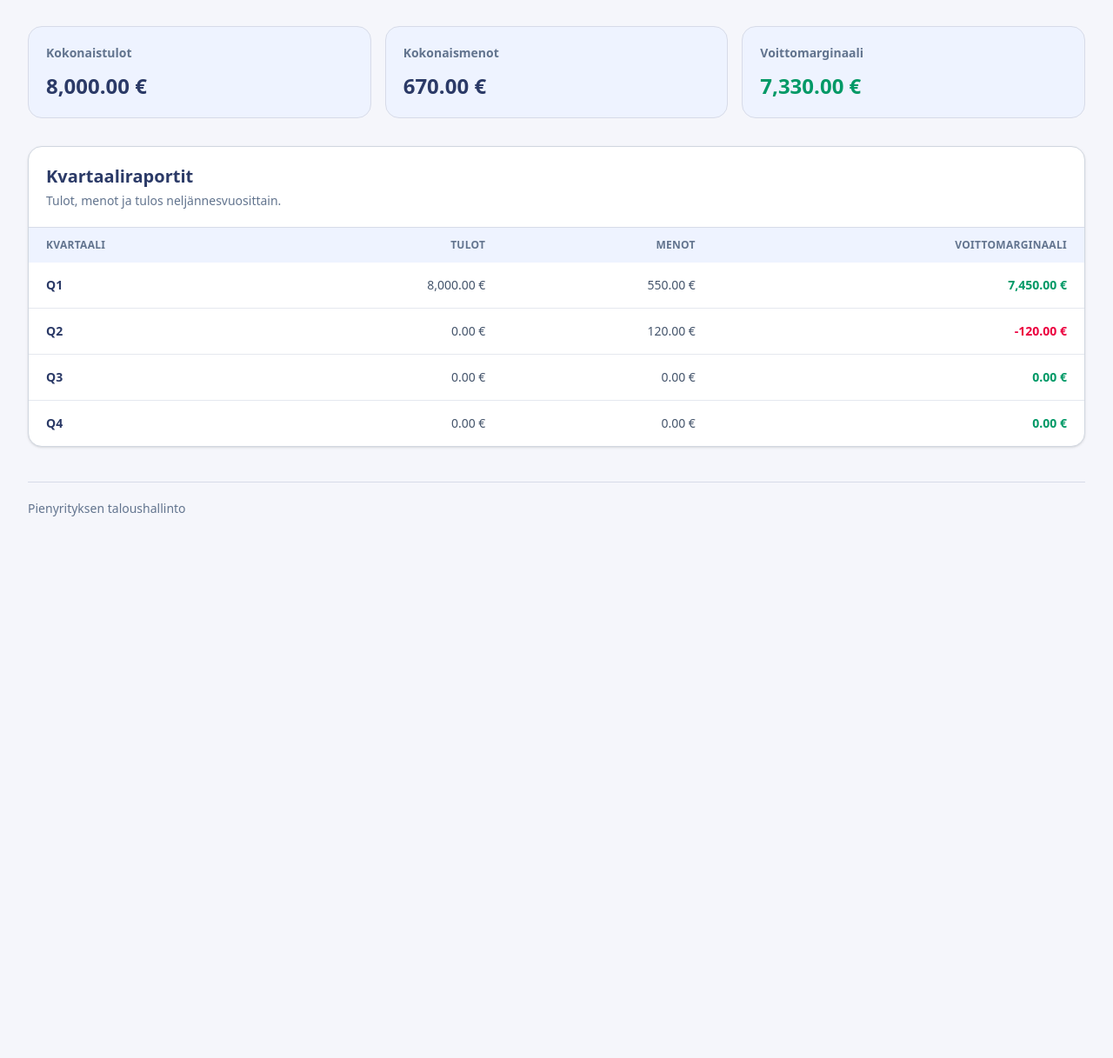
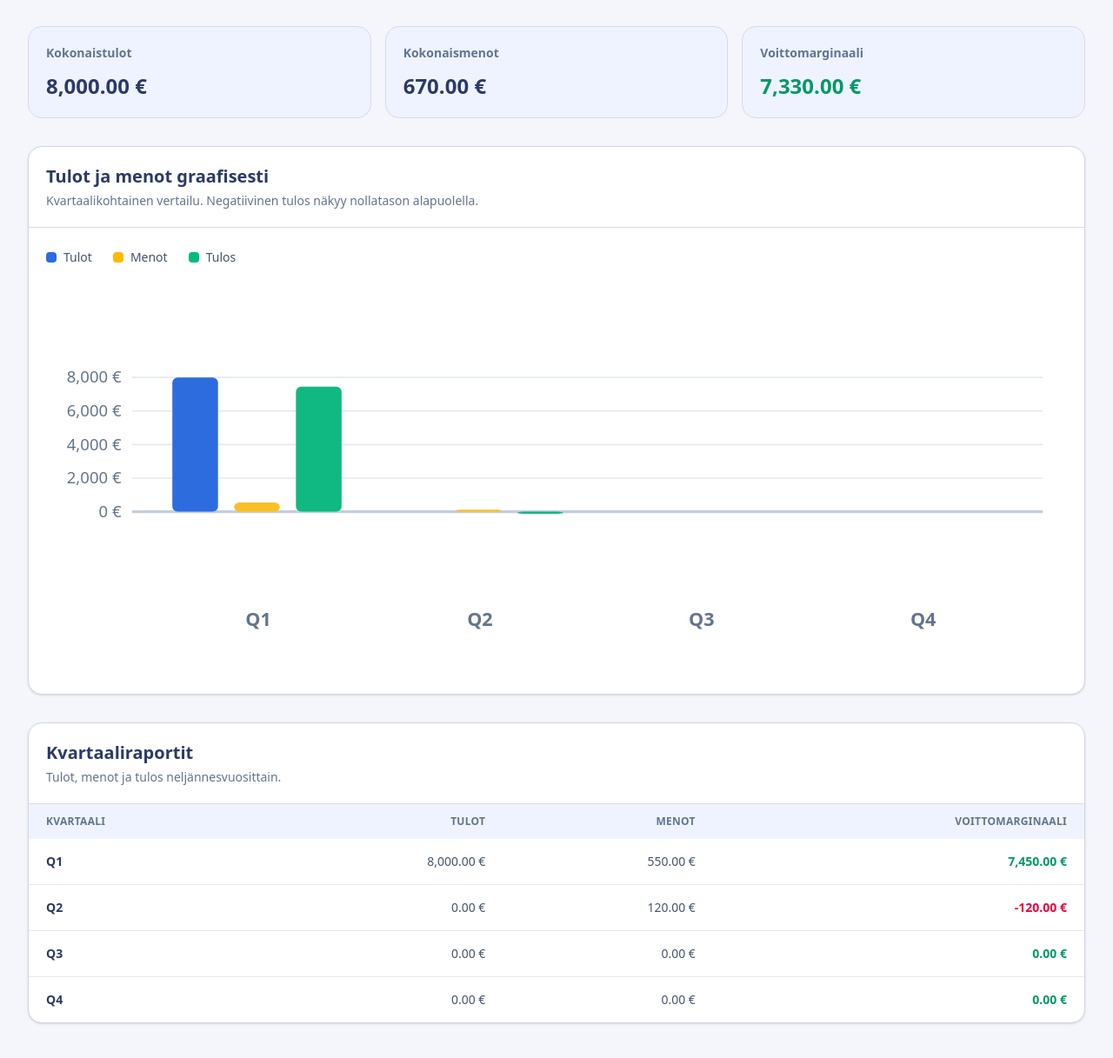
Before and after one commit to Savo-Consortium-of-Education/ed, a PHP site: page /reports.php in a window 1280 px wide. Shown: the part 235-1452 px from the top of the page at 87% size. Before the commit the page ends 829 px from the top, so only its background shows below. Run offline with PHP 8.4, Linux system fonts and the light colour scheme; a user stored in the database is signed in; data comes from the database, SQL or seed files in the repository; style sheets or scripts are compiled from the project's sources.

Commit message:
Add report charts

```diff
--- a/src/assets/tailwind.input.css
+++ b/src/assets/tailwind.input.css
@@ -45,4 +45,41 @@
   .form-control {
     @apply block w-full rounded-xl border border-border-strong bg-white px-3.5 py-2.5 text-sm text-ink shadow-sm outline-none transition placeholder:text-slate-400 focus:border-brand focus:ring-2 focus:ring-blue-100;
   }
+
+  .report-chart {
+    @apply block h-auto w-full;
+  }
+
+  .report-chart-grid {
+    stroke: #e5e8ef;
+    stroke-width: 1;
+  }
+
+  .report-chart-axis {
+    stroke: #c4cddf;
+    stroke-width: 2;
+  }
+
+  .report-chart-label,
+  .report-chart-quarter {
+    fill: #64748b;
+    font-size: 12px;
+  }
+
+  .report-chart-quarter {
+    font-size: 14px;
+    font-weight: 700;
+  }
+
+  .report-chart-income {
+    fill: #2d6cdf;
+  }
+
+  .report-chart-expense {
+    fill: #fbbf24;
+  }
+
+  .report-chart-profit {
+    fill: #10b981;
+  }
 }
--- a/src/reports.php
+++ b/src/reports.php
@@ -20,6 +20,18 @@ for ($q = 1; $q <= 4; $q++) {
     $stmt->execute([$start_month, $end_month]);
     $quarters[$q] = $stmt->fetch(PDO::FETCH_ASSOC);
 }
+
+$chartMax = 0;
+foreach ($quarters as $data) {
+    $income = (float) ($data['income'] ?? 0);
+    $expense = (float) ($data['expense'] ?? 0);
+    $quarterProfit = $income - $expense;
+    $chartMax = max($chartMax, $income, $expense, abs($quarterProfit));
+}
+$chartMax = max($chartMax, 1);
+$chartBaseline = 170;
+$chartHeight = 100;
+$chartScale = $chartHeight / $chartMax;
 
 $pageTitle = 'Raportit';
 $activePage = 'reports';
@@ -44,6 +56,58 @@ require 'partials/header.php';
         <p class="text-sm font-semibold text-slate-500">Voittomarginaali</p>
         <p class="mt-3 text-2xl font-bold <?php echo $profit >= 0 ? 'text-emerald-600' : 'text-rose-600'; ?>"><?php echo number_format($profit, 2); ?> €</p>
     </article>
+</section>
+
+<section class="surface mb-8 overflow-hidden">
+    <div class="border-b border-[#d7dbe8] px-5 py-5">
+        <h2 class="text-xl font-bold text-ink">Tulot ja menot graafisesti</h2>
+        <p class="mt-1 text-sm text-slate-500">Kvartaalikohtainen vertailu. Negatiivinen tulos näkyy nollatason alapuolella.</p>
+    </div>
+    <div class="overflow-x-auto px-5 py-6">
+        <div class="min-w-[42rem]">
+            <div class="mb-5 flex flex-wrap gap-x-6 gap-y-2 text-sm text-slate-600" aria-label="Kaavion selite">
+                <span class="inline-flex items-center gap-2"><span class="h-3 w-3 rounded-sm bg-brand" aria-hidden="true"></span>Tulot</span>
+                <span class="inline-flex items-center gap-2"><span class="h-3 w-3 rounded-sm bg-amber-400" aria-hidden="true"></span>Menot</span>
+                <span class="inline-flex items-center gap-2"><span class="h-3 w-3 rounded-sm bg-emerald-500" aria-hidden="true"></span>Tulos</span>
+            </div>
+            <svg class="report-chart" viewBox="0 0 760 290" role="img" aria-labelledby="chart-title chart-description">
+                <title id="chart-title">Kvartaalien tulojen, menojen ja tuloksen pylväsdiagrammi</title>
+                <desc id="chart-description">Kaavio esittää jokaisen kvartaalin tulot, menot ja tuloksen euroina. Tarkat arvot löytyvät alla olevasta taulukosta.</desc>
+                <?php for ($gridline = 0; $gridline <= 4; $gridline++): ?>
+                    <?php $gridValue = $chartMax * $gridline / 4; ?>
+                    <?php $gridY = $chartBaseline - ($chartHeight * $gridline / 4); ?>
+                    <line x1="64" y1="<?php echo $gridY; ?>" x2="742" y2="<?php echo $gridY; ?>" class="report-chart-grid" />
+                    <text x="56" y="<?php echo $gridY + 4; ?>" text-anchor="end" class="report-chart-label"><?php echo number_format($gridValue, 0); ?> €</text>
+                <?php endfor; ?>
+                <line x1="64" y1="<?php echo $chartBaseline; ?>" x2="742" y2="<?php echo $chartBaseline; ?>" class="report-chart-axis" />
+                <?php foreach ($quarters as $q => $data): ?>
+                    <?php
+                    $values = [
+                        'income' => (float) ($data['income'] ?? 0),
+                        'expense' => (float) ($data['expense'] ?? 0),
+                    ];
+                    $values['profit'] = $values['income'] - $values['expense'];
+                    $colors = [
+                        'income' => 'report-chart-income',
+                        'expense' => 'report-chart-expense',
+                        'profit' => 'report-chart-profit',
+                    ];
+                    $barX = 90 + (($q - 1) * 165);
+                    foreach ($values as $type => $value):
+                        $barHeight = abs($value) * $chartScale;
+                        $barY = $value >= 0 ? $chartBaseline - $barHeight : $chartBaseline;
+                        $barX += 4;
+                    ?>
+                        <rect x="<?php echo $barX; ?>" y="<?php echo $barY; ?>" width="34" height="<?php echo $barHeight; ?>" rx="4" class="<?php echo $colors[$type]; ?>">
+                            <title><?php echo "Q{$q} " . ($type === 'income' ? 'tulot' : ($type === 'expense' ? 'menot' : 'tulos')) . ': ' . number_format($value, 2) . ' €'; ?></title>
+                        </rect>
+                        <?php $barX += 42; ?>
+                    <?php endforeach; ?>
+                    <text x="<?php echo 158 + (($q - 1) * 165); ?>" y="255" text-anchor="middle" class="report-chart-quarter">Q<?php echo $q; ?></text>
+                <?php endforeach; ?>
+            </svg>
+        </div>
+    </div>
 </section>
 
 <section class="surface overflow-hidden">
```
Also changed, not shown: README.md.
